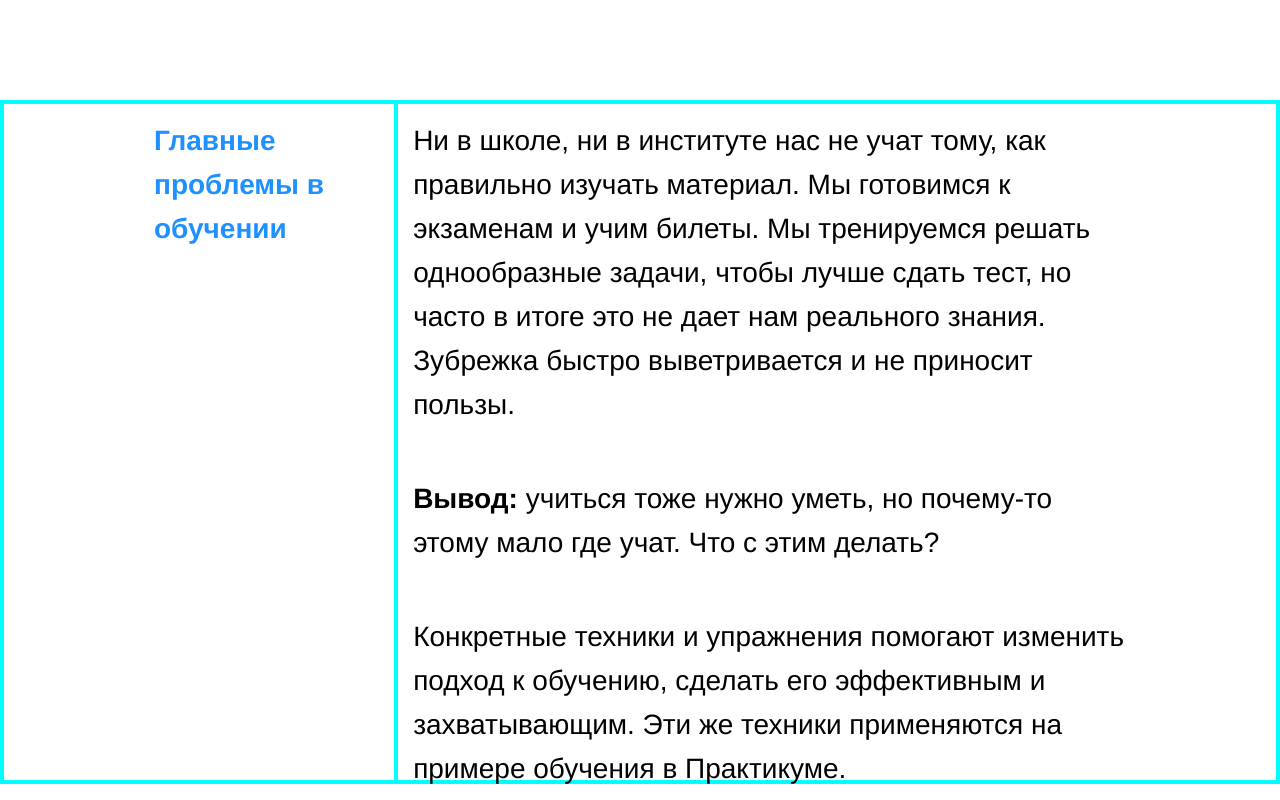
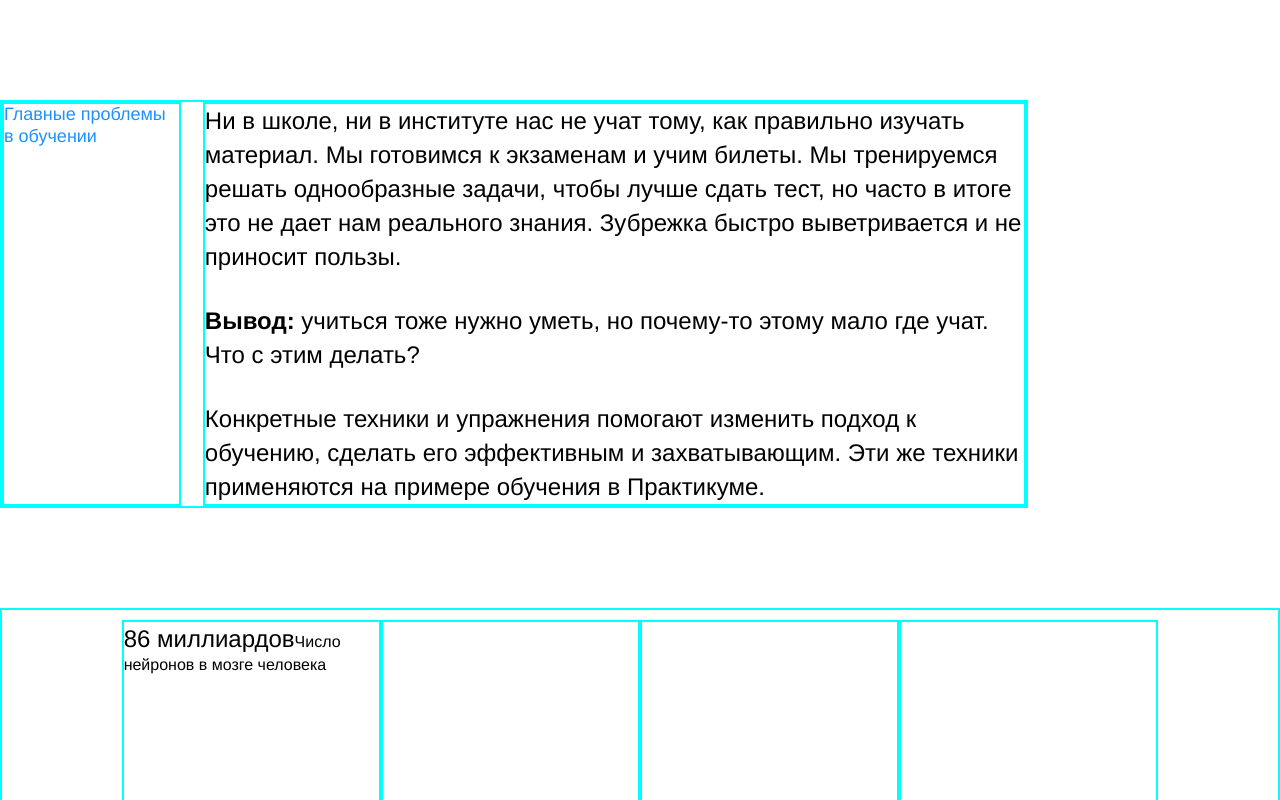
Before and after one commit to lkoryavova/how-to-learn-plus, a plain HTML site: page index.html in a window 1280 px wide. Shown: the top 800 px of the page. Drawn offline with Linux system fonts and the light colour scheme.

Commit message:
Свёрстан первый блок

```diff
--- a/index.html
+++ b/index.html
@@ -11,14 +11,11 @@
   <link rel = "stylesheet" href = "font-style.css">
   <div class="page">
     <div class="two-columns">
-      <div1 class="Column_1">
-      <div><p1 class="blue_text">Главные проблемы
-        в обучении</p1></div>
-      </div1>
-      <div_2 class="Column_2">
-      <div class="Text"><p2>Ни в школе, ни в институте нас не учат тому, как правильно изучать материал. Мы готовимся к экзаменам и учим билеты. Мы тренируемся решать однообразные задачи, чтобы лучше сдать тест, но часто в итоге это не дает нам реального знания. Зубрежка быстро выветривается и не приносит пользы.</p2></div>
-      <div class="Text"><p1>Вывод: </p1><p2>учиться тоже нужно уметь, но почему-то этому мало где учат. Что с этим делать?</p2></div>
-      <div class="Text"><p2>Конкретные техники и упражнения помогают изменить подход к обучению, сделать его эффективным и захватывающим. Эти же техники применяются на примере обучения в Практикуме.</p2></div>
+      <div1 class="brief"><h7>Главные проблемы в обучении</h7></div1>
+      <div_2 class="main-text">
+        <div3><p1>Ни в школе, ни в институте нас не учат тому, как правильно изучать материал. Мы готовимся к экзаменам и учим билеты. Мы тренируемся решать однообразные задачи, чтобы лучше сдать тест, но часто в итоге это не дает нам реального знания. Зубрежка быстро выветривается и не приносит пользы.</p1></div3>
+        <div3><P2>Вывод: </p2><p1>учиться тоже нужно уметь, но почему-то этому мало где учат. Что с этим делать?</p1></div3>
+      <div4><p1>Конкретные техники и упражнения помогают изменить подход к обучению, сделать его эффективным и захватывающим. Эти же техники применяются на примере обучения в Практикуме.</p1></div4>
     </div_2>
     </div>
     <div class="Descripcion_2">
--- a/styles/style.css
+++ b/styles/style.css
@@ -22,36 +22,45 @@
   width: 568px;
 }
 .two-columns {
-  margin-top: 100px;
+  margin: 100px 0;
   display: flex;
+  align-self: center;
+  justify-content: space-between;
   border: 2px solid #00ffff;
-  height: 680px;
+  /* height: 680px; */
+  width: 80%;
+  min-width: 784px;
 }
-.Column_1 {
-  width: 24%;
+.brief {
+  width: 175px;
   border: 2px solid #00ffff;
-  padding: 15px 15px 10px 150px;
+  /* padding: 15px 15px 10px 150px; */
 }
-.blue_text {
+h7 {
   color: #1E90FF;
-  margin-top: 0;
-  font-size: 28px;
-  line-height: 44px;
+  font-size: 18px;
+  line-height: 1.2;
 }
-.Column_2 {
-  width: 76%;
+.main-text {
+  display: flex;
+  flex-direction: column;
+  width: 80%;
   border: 2px solid #00ffff;
-  padding: 15px 150px 10px 15px;
+  /* padding: 15px 150px 10px 15px;  */
 }
-.Text {
-  margin-top: 0;
-  margin-bottom: 50px;
-  font-size: 28px;
-  line-height: 44px;
+div3 {
+  margin-bottom: 30px;
 }
-p1{
-  font-weight: bold;
+p1 {
+  font-size: 24px;
+  line-height: 34px;
 }
+p2 {
+  font-size: 24px;
+  line-height: 34px;
+  font-weight: 600;
+}
+
 .Descripcion_2 {
   margin-top: 100px;
   display: flex;
```
